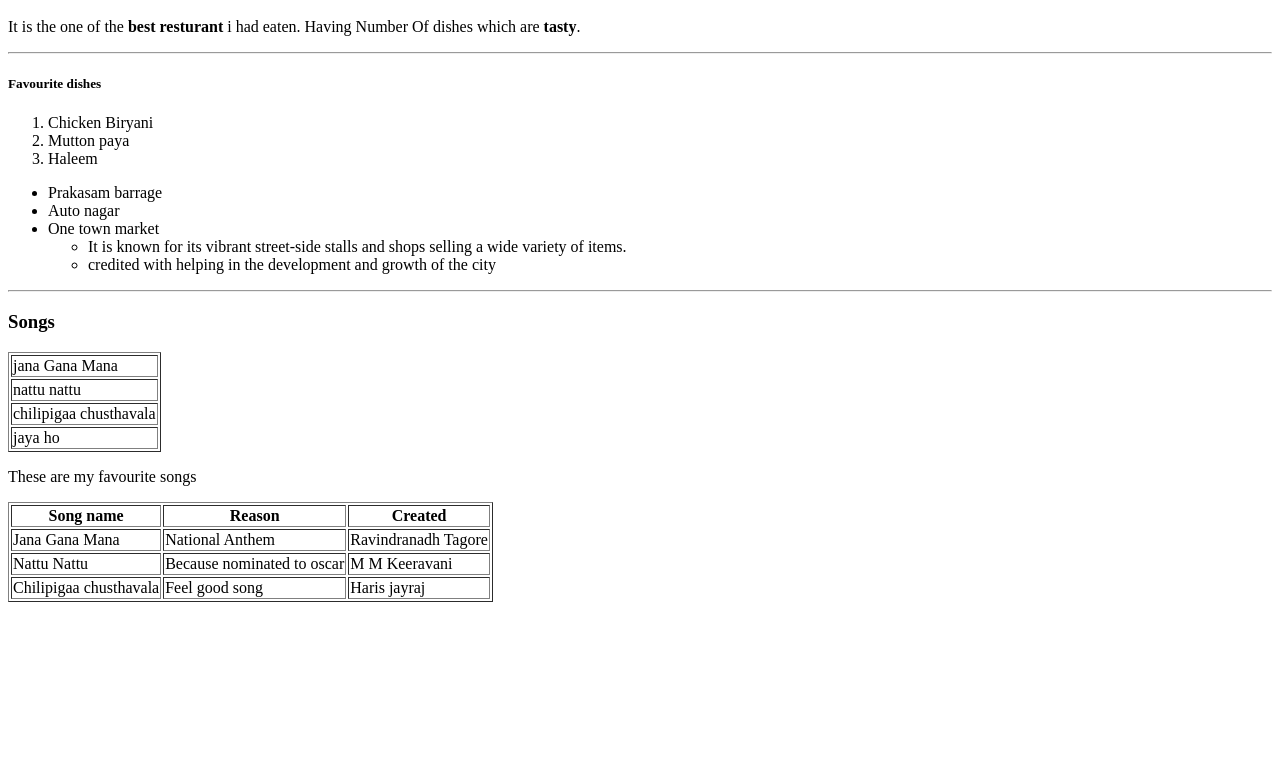
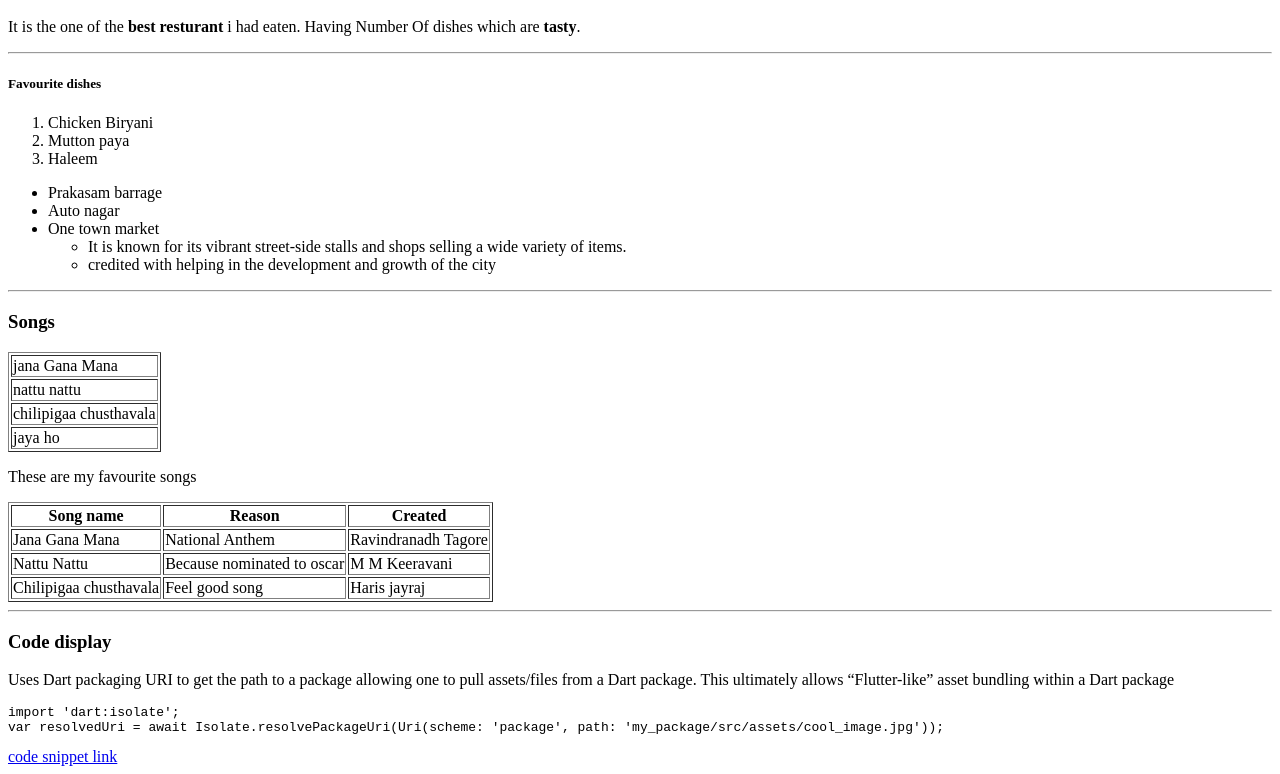
Before and after one commit to 44-563-Web-Apps-S24/44563-webapps-s24-assignment3-Prabhu225, a plain HTML site: page index.html in a window 1280 px wide. Shown: the part 101-875 px from the top of the page. Before the commit the page ends 800 px from the top, so only its background shows below. Drawn offline with Linux system fonts and the light colour scheme.

Commit message:
codes done

```diff
--- a/index.html
+++ b/index.html
@@ -41,5 +41,11 @@
 <tr><td>Nattu Nattu</td><td>Because nominated to oscar  </td><td>M M Keeravani</td></tr>
 <tr><td>Chilipigaa chusthavala</td><td>Feel good song</td><td>Haris jayraj</td></tr>
 </table>
+<hr>
+<h3>Code display</h3>
+<p>Uses Dart packaging URI to get the path to a package allowing one to pull assets/files from a Dart package. This ultimately allows “Flutter-like” asset bundling within a Dart package</p>
+<pre>import 'dart:isolate';
+var resolvedUri = await Isolate.resolvePackageUri(Uri(scheme: 'package', path: 'my_package/src/assets/cool_image.jpg'));</pre>
+<a href="https://code.pieces.app/collections/dart">code snippet link</a>
 </body>
 </html>
```
